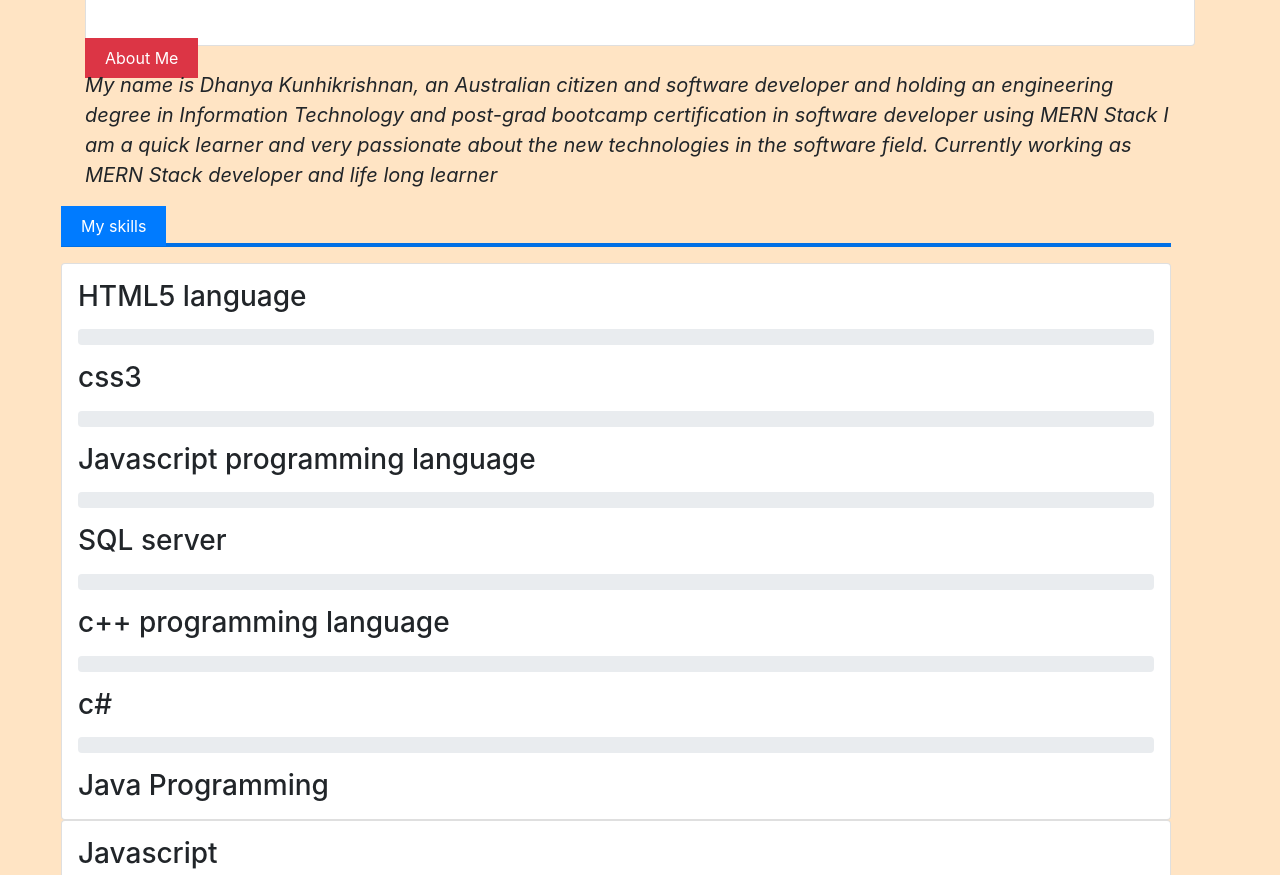
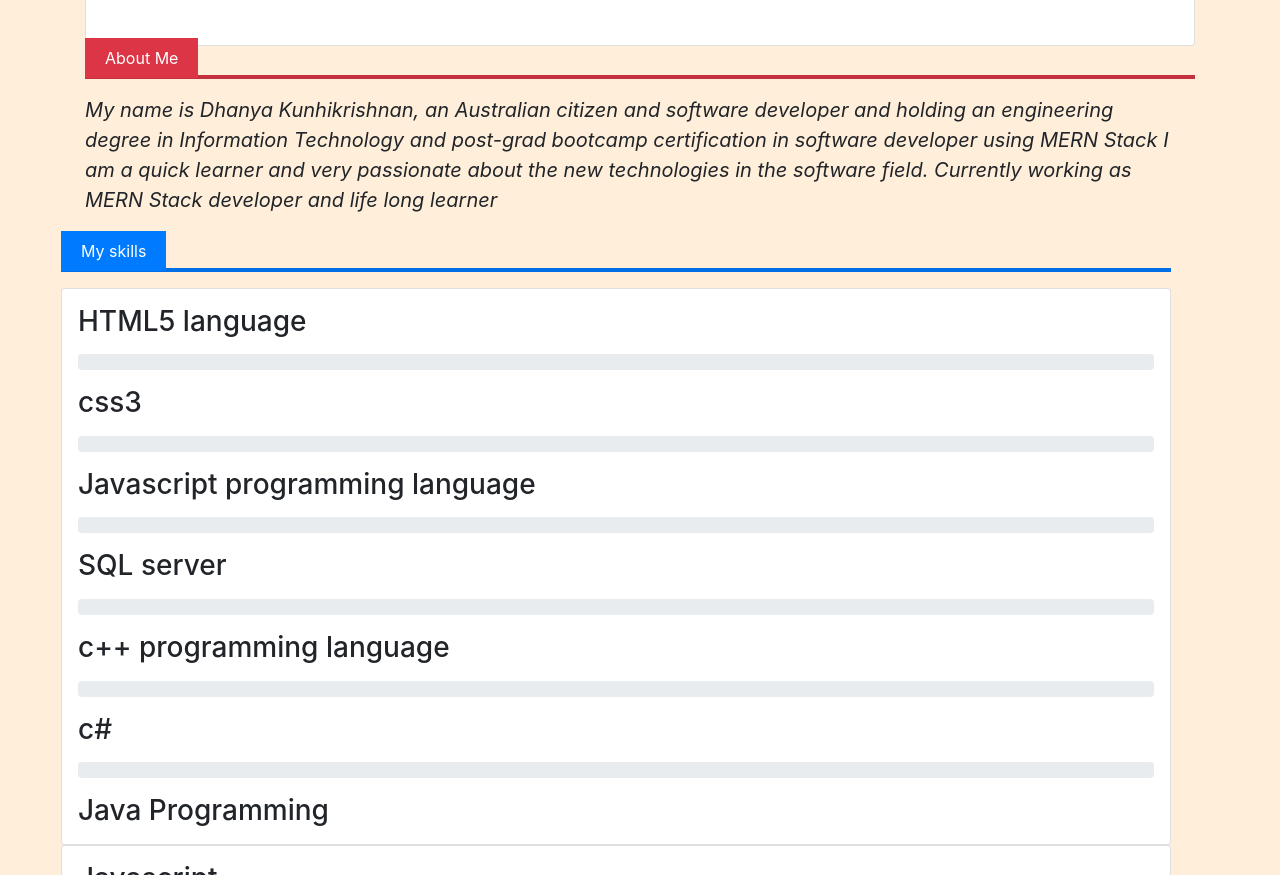
Before and after one commit to Dhanya-krishnan2/Bootstrap-Portfolio, a plain HTML site: page bootsrapportfolio/index.html in a window 1280 px wide. Shown: the part 874-1749 px from the top of the page. Drawn offline with nearby package versions, Linux system fonts and the light colour scheme.

Commit message:
added updates

```diff
--- a/bootsrapportfolio/index.html
+++ b/bootsrapportfolio/index.html
@@ -99,7 +99,7 @@
         <div class="container">
             <div class="row">
                 <div class="col">
-                    <span class="bg-danger text-white mt-6 mb-8">About Me</span><!--hr class="bg-danger"-->
+                    <span class="bg-danger text-white mt-6 mb-8">About Me</span><hr class="bg-danger">
                     <p class="lead text-justyfy mr-4 mb-4">
                         <b><i>
 
--- a/bootsrapportfolio/mystyle.css
+++ b/bootsrapportfolio/mystyle.css
@@ -1,8 +1,8 @@
 body{
-    background-color:bisque;
+    background-color:rgba(255, 228, 196, 0.616);
 }
 #Header a:hover{
-    color: blue;
+    color: rgba(255, 81, 0, 0.952);
 
 }
 #bg-img{
```
Also changed, not shown: 1 other file.
